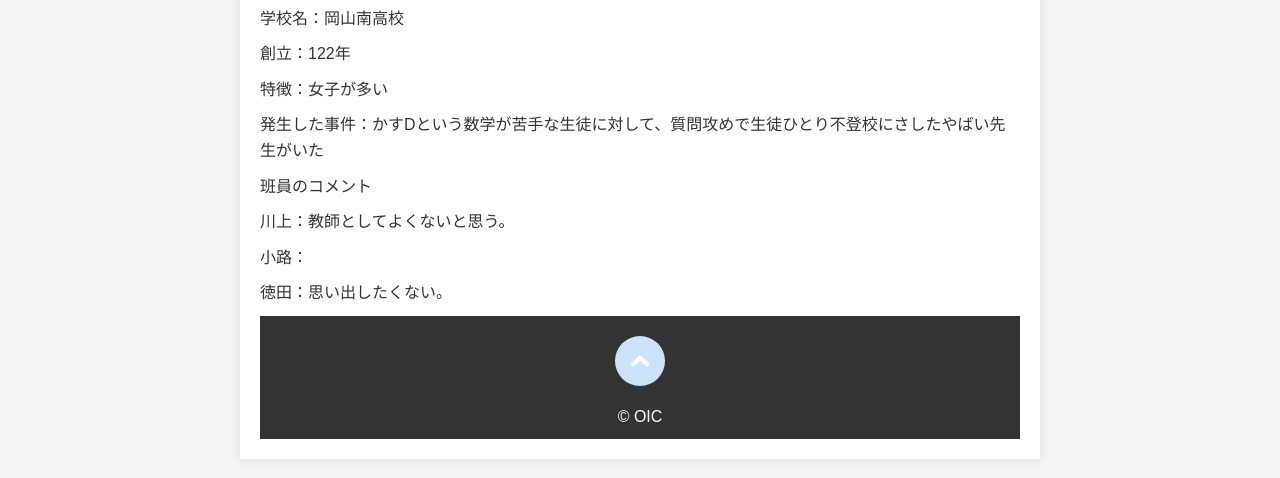
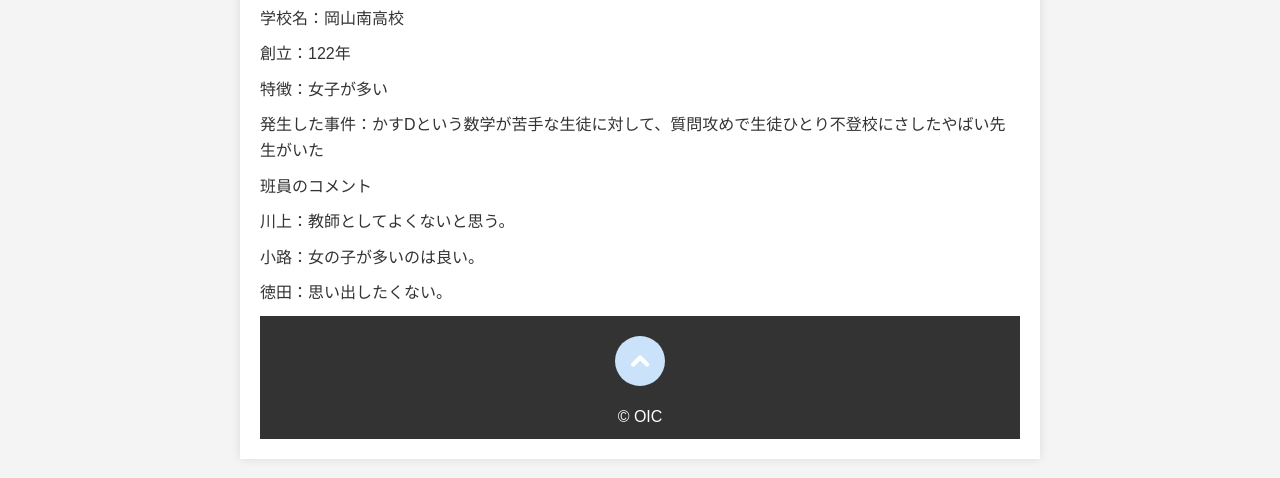
Before and after one commit to 11kawakamitomoya/kaihatu, a plain HTML site: page satou.html in a window 1280 px wide. Shown: the part 442-920 px from the top of the page. Drawn offline with Linux system fonts and the light colour scheme.

Commit message:
Update satou.html

```diff
--- a/satou.html
+++ b/satou.html
@@ -39,7 +39,7 @@
 
             <p>班員のコメント</p>
             <p>川上：教師としてよくないと思う。</p>
-            <p>小路：</p>
+            <p>小路：女の子が多いのは良い。</p>
             <p>徳田：思い出したくない。</p>
              <!--フッター-->
         <footer>
```
